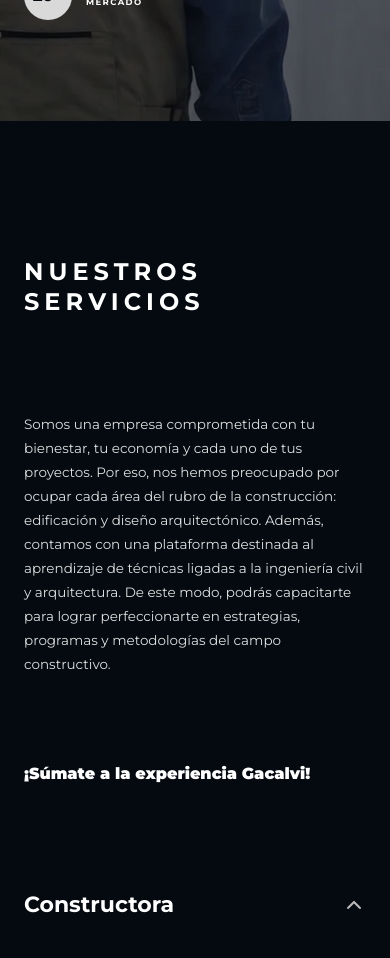
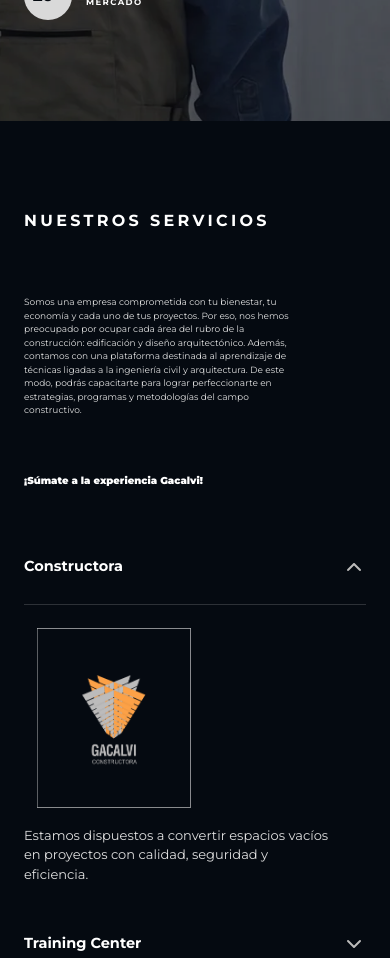
Before and after one commit to ivommb11/gacalvi-landing-page, a React (Vite) app: page / in a window 390 px wide. Shown: the part 2480-3438 px from the top of the page. Built offline with nearby package versions, Linux system fonts and the light colour scheme.

Commit message:
servicios responsive

```diff
--- a/src/components/sections/Servicios.tsx
+++ b/src/components/sections/Servicios.tsx
@@ -10,8 +10,8 @@ const textVariants: Variants = {
 export function Servicios() {
   return (
     <section id="servicios" className="flex min-h-svh flex-col bg-ebony">
-      <div className="mx-auto flex w-full max-w-[1700px] flex-1 flex-col px-6 pb-[190px] pt-[136px] lg:px-[92px]">
-        <div className="grid grid-cols-1 items-center gap-y-[64px] lg:grid-cols-[431px_minmax(0,1fr)] lg:gap-x-[96px] lg:gap-y-0">
+        <div className="mx-auto flex w-full lg:max-w-[var(--band)] flex-1 flex-col px-6 pb-[clamp(124px,calc(var(--band)*0.1117647059),263.2px)] pt-[clamp(88px,calc(var(--band)*0.08),187.68px)] lg:px-[clamp(60px,calc(var(--band)*0.0541176471),127px)]">
+          <div className="grid grid-cols-1 items-center gap-y-[clamp(42px,calc(var(--band)*0.0376470588),88.32px)] lg:grid-cols-[clamp(282px,calc(var(--band)*0.2535294118),594.8px)_minmax(0,1fr)] lg:gap-x-[clamp(62px,calc(var(--band)*0.0564705882),132.48px)] lg:gap-y-0">
           <div className="flex flex-col">
             <motion.h2
               variants={textVariants}
@@ -19,7 +19,7 @@ export function Servicios() {
               whileInView="visible"
               viewport={{ once: false, amount: 0.3 }}
               transition={{ duration: 0.5, ease: 'easeOut' }}
-              className="text-24 font-bold uppercase tracking-5.04 text-white lg:text-28"
+              className="text-[clamp(16px,calc(var(--band)*0.0141176471),33.12px)] font-bold uppercase tracking-[clamp(3.3px,calc(var(--band)*0.0029647059),6.955px)] text-white lg:text-[clamp(18.5px,calc(var(--band)*0.0164705882),38.64px)]"
             >
               Nuestros Servicios
             </motion.h2>
@@ -30,7 +30,7 @@ export function Servicios() {
               whileInView="visible"
               viewport={{ once: false, amount: 0.3 }}
               transition={{ duration: 0.5, ease: 'easeOut', delay: 0.1 }}
-              className="mt-[95px] max-w-[431px] text-13.5 font-regular text-alto"
+              className="mt-[clamp(62px,calc(var(--band)*0.0558823529),131.1px)] max-w-[clamp(282px,calc(var(--band)*0.2535294118),594.8px)] text-[clamp(9px,calc(var(--band)*0.0079411765),18.63px)] font-regular text-alto"
             >
               Somos una empresa comprometida con tu bienestar, tu economía y cada uno de tus proyectos.
               Por eso, nos hemos preocupado por ocupar cada área del rubro de la construcción:
@@ -46,7 +46,7 @@ export function Servicios() {
               whileInView="visible"
               viewport={{ once: false, amount: 0.3 }}
               transition={{ duration: 0.5, ease: 'easeOut', delay: 0.2 }}
-              className="mt-[86px] max-w-[447px] text-16 font-black text-white"
+              className="mt-[clamp(56px,calc(var(--band)*0.0505882353),118.7px)] max-w-[clamp(291px,calc(var(--band)*0.2629411765),616.8px)] text-[clamp(10px,calc(var(--band)*0.0094117647),22.08px)] font-black text-white"
             >
               ¡Súmate a la experiencia Gacalvi!
             </motion.p>
--- a/src/components/ui/Accordion.tsx
+++ b/src/components/ui/Accordion.tsx
@@ -23,12 +23,12 @@ const itemVariants: Variants = {
 
 function LogoSlot({ logo, title, link }: { logo?: string; title: string; link?: string }) {
   if (logo) {
-    const img = <img src={logo} alt={title} className="size-[300px] shrink-0 object-contain sm:size-[clamp(140px,35%,300px)]" />
+    const img = <img src={logo} alt={title} className="size-[clamp(180px,calc(var(--band)*0.1764705882),300px)] shrink-0 object-contain sm:size-[clamp(140px,calc(var(--band)*0.1764705882),412.6px)]" />
     if (link) return <a href={link} target="_blank" rel="noopener noreferrer" className="contents">{img}</a>
     return img
   }
   return (
-    <span className="flex size-[88px] shrink-0 items-center justify-center rounded-2 border border-cloud-16 bg-white-8 text-12.5 font-bold uppercase tracking-1.9 text-cloud">
+    <span className="flex size-[clamp(57px,calc(var(--band)*0.0517647059),121.44px)] shrink-0 items-center justify-center rounded-2 border border-cloud-16 bg-white-8 text-[clamp(8px,calc(var(--band)*0.0073529412),17.25px)] font-bold uppercase tracking-[clamp(1.28px,calc(var(--band)*0.0011176471),2.622px)] text-cloud">
       {title}
     </span>
   )
@@ -60,9 +60,9 @@ export function Accordion({ items, className, animateInView = false }: Accordion
                 aria-expanded={open}
                 aria-controls={`accordion-panel-${item.id}`}
                 onClick={() => setOpenId(open ? null : item.id)}
-                className="flex w-full items-center justify-between border-b border-white-16 py-[38px] text-left focus-visible:outline focus-visible:outline-2 focus-visible:outline-offset-2 focus-visible:outline-cloud"
+                className="flex w-full items-center justify-between border-b border-white-16 py-[clamp(25px,calc(var(--band)*0.0223529412),52.44px)] text-left focus-visible:outline focus-visible:outline-2 focus-visible:outline-offset-2 focus-visible:outline-cloud"
               >
-                <span className="text-22 font-bold text-white">{item.title}</span>
+                <span className="text-[clamp(14.5px,calc(var(--band)*0.0129411765),30.36px)] font-bold text-white">{item.title}</span>
                 <motion.span
                   initial={false}
                   animate={{ rotate: open ? 180 : 0 }}
@@ -90,11 +90,11 @@ export function Accordion({ items, className, animateInView = false }: Accordion
                   }}
                   className="overflow-hidden"
                 >
-                  <div className="flex flex-col gap-[28px] py-[36px] sm:flex-row sm:items-center">
+                  <div className="flex flex-col gap-[clamp(18px,calc(var(--band)*0.0164705882),38.64px)] py-[clamp(23px,calc(var(--band)*0.0211764706),49.68px)] sm:flex-row sm:items-center">
                     <LogoSlot logo={item.logo} title={item.title} link={item.link} />
                     <div className="flex flex-col">
                       {item.description && (
-                        <p className="max-w-[480px] text-20 font-regular text-alto">
+                        <p className="max-w-[clamp(310px,calc(var(--band)*0.2823529412),652.4px)] text-[clamp(13px,calc(var(--band)*0.0117647059),27.6px)] font-regular text-alto">
                           {item.description}
                         </p>
                       )}
@@ -104,7 +104,7 @@ export function Accordion({ items, className, animateInView = false }: Accordion
                           target="_blank"
                           rel="noopener noreferrer"
                           size="small"
-                          className="mt-[28px] self-start"
+                          className="mt-[clamp(18px,calc(var(--band)*0.0164705882),38.64px)] self-start"
                         >
                           Conoce Más
                         </Button>
--- a/src/components/ui/Button.tsx
+++ b/src/components/ui/Button.tsx
@@ -4,7 +4,7 @@ const buttonClass =
   'inline-flex items-center justify-center gap-[22px] rounded-2 bg-cloud px-[42px] py-[23px] font-bold text-[17px] uppercase tracking-[3.4px] text-ebony shadow-button focus-visible:outline focus-visible:outline-2 focus-visible:outline-offset-2 focus-visible:outline-cloud'
 
 const buttonSmallClass =
-  'inline-flex items-center justify-center rounded-2 bg-cloud px-[8px] py-[8px] font-bold text-[9px] uppercase tracking-[0.9px] text-ebony shadow-button focus-visible:outline focus-visible:outline-2 focus-visible:outline-offset-2 focus-visible:outline-cloud'
+  'inline-flex items-center justify-center rounded-2 bg-cloud px-[clamp(5px,calc(var(--band)*0.0047058824),11.04px)] py-[clamp(5px,calc(var(--band)*0.0047058824),11.04px)] font-bold text-[clamp(6px,calc(var(--band)*0.0052941176),12.42px)] uppercase tracking-[clamp(0.6px,calc(var(--band)*0.0005294118),1.242px)] text-ebony shadow-button focus-visible:outline focus-visible:outline-2 focus-visible:outline-offset-2 focus-visible:outline-cloud'
 
 type BaseProps = {
   children: ReactNode
```
